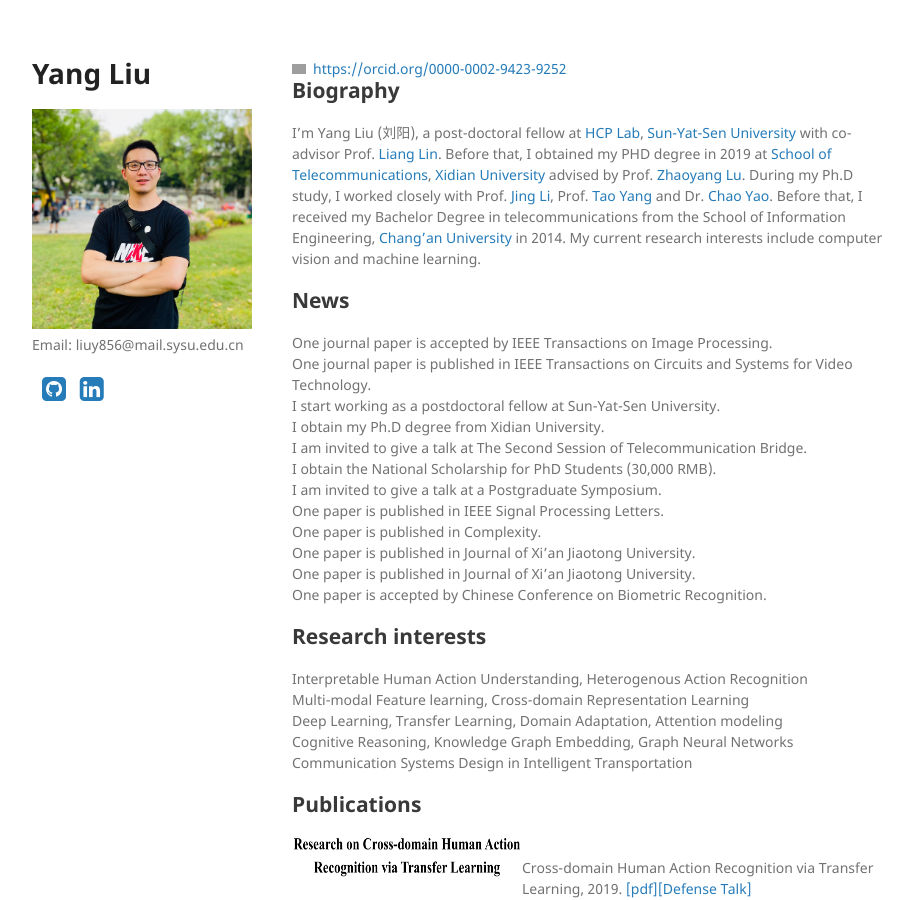
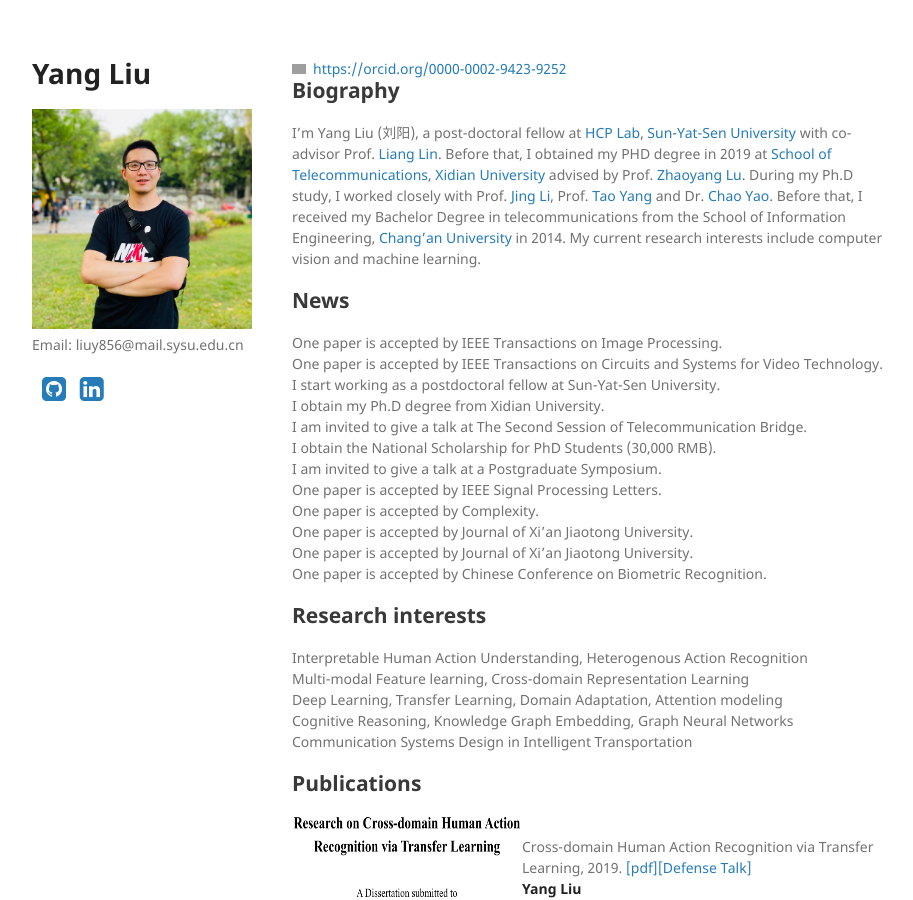
Before and after one commit to YangLiu9208/home, a Jekyll site: the page built from index.md, in a window 1280 px wide and 900 px high. Shown: the whole window, without its empty margins (178-1091 px from the left). Built offline with Jekyll 4.4.1, drawn with Linux system fonts in a browser that asks for light colours; a style sheet for code colours, icons or effects is not loaded; grey boxes are pictures that could not be loaded.

Commit message:
Update index.md

```diff
--- a/index.md
+++ b/index.md
@@ -7,17 +7,17 @@ layout: default
 I'm Yang Liu (刘阳), a post-doctoral fellow at [HCP Lab](http://www.sysu-hcp.net/home/), [Sun-Yat-Sen University](http://www.sysu.edu.cn/) with co-advisor Prof. [Liang Lin](http://www.linliang.net/). Before that, I obtained my PHD degree in 2019 at [School of Telecommunications](http://ste.xidian.edu.cn/), [Xidian University](https://www.xidian.edu.cn/) advised by Prof. [Zhaoyang Lu](http://web.xidian.edu.cn/zhylu/). During my Ph.D study, I worked closely with Prof. [Jing Li](https://web.xidian.edu.cn/jingli/), Prof. [Tao Yang](https://scholar.google.com/citations?hl=en&user=Lvn4nH8AAAAJ) and Dr. [Chao Yao](https://scholar.google.com/citations?user=n6w02qoAAAAJ&hl=en). Before that, I received my Bachelor Degree in telecommunications from the School of Information Engineering, [Chang’an University](http://www.chd.edu.cn/) in 2014. My current research interests include computer vision and machine learning.
 
 ## News
-One journal paper is accepted by IEEE Transactions on Image Processing.
-One journal paper is published in IEEE Transactions on Circuits and Systems for Video Technology.
+One paper is accepted by IEEE Transactions on Image Processing.
+One paper is accepted by IEEE Transactions on Circuits and Systems for Video Technology.
 I start working as a postdoctoral fellow at Sun-Yat-Sen University.
 I obtain my Ph.D degree from Xidian University.
 I am invited to give a talk at The Second Session of Telecommunication Bridge.
 I obtain the National Scholarship for PhD Students (30,000 RMB).
 I am invited to give a talk at a Postgraduate Symposium.
-One paper is published in IEEE Signal Processing Letters.
-One paper is published in Complexity.
-One paper is published in Journal of Xi'an Jiaotong University.
-One paper is published in Journal of Xi'an Jiaotong University.
+One paper is accepted by IEEE Signal Processing Letters.
+One paper is accepted by Complexity.
+One paper is accepted by Journal of Xi'an Jiaotong University.
+One paper is accepted by Journal of Xi'an Jiaotong University.
 One paper is accepted by Chinese Conference on Biometric Recognition.
 
 ## Research interests
```
